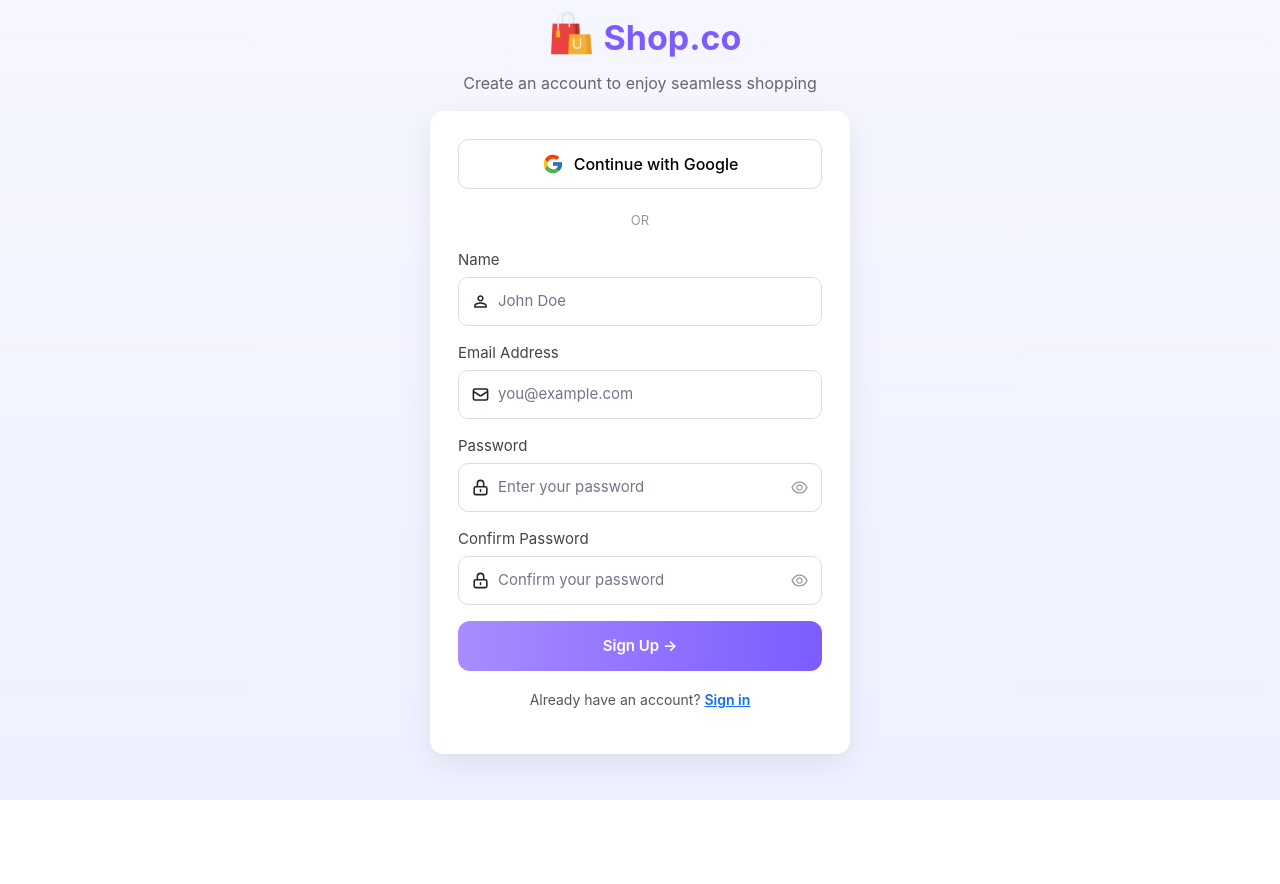
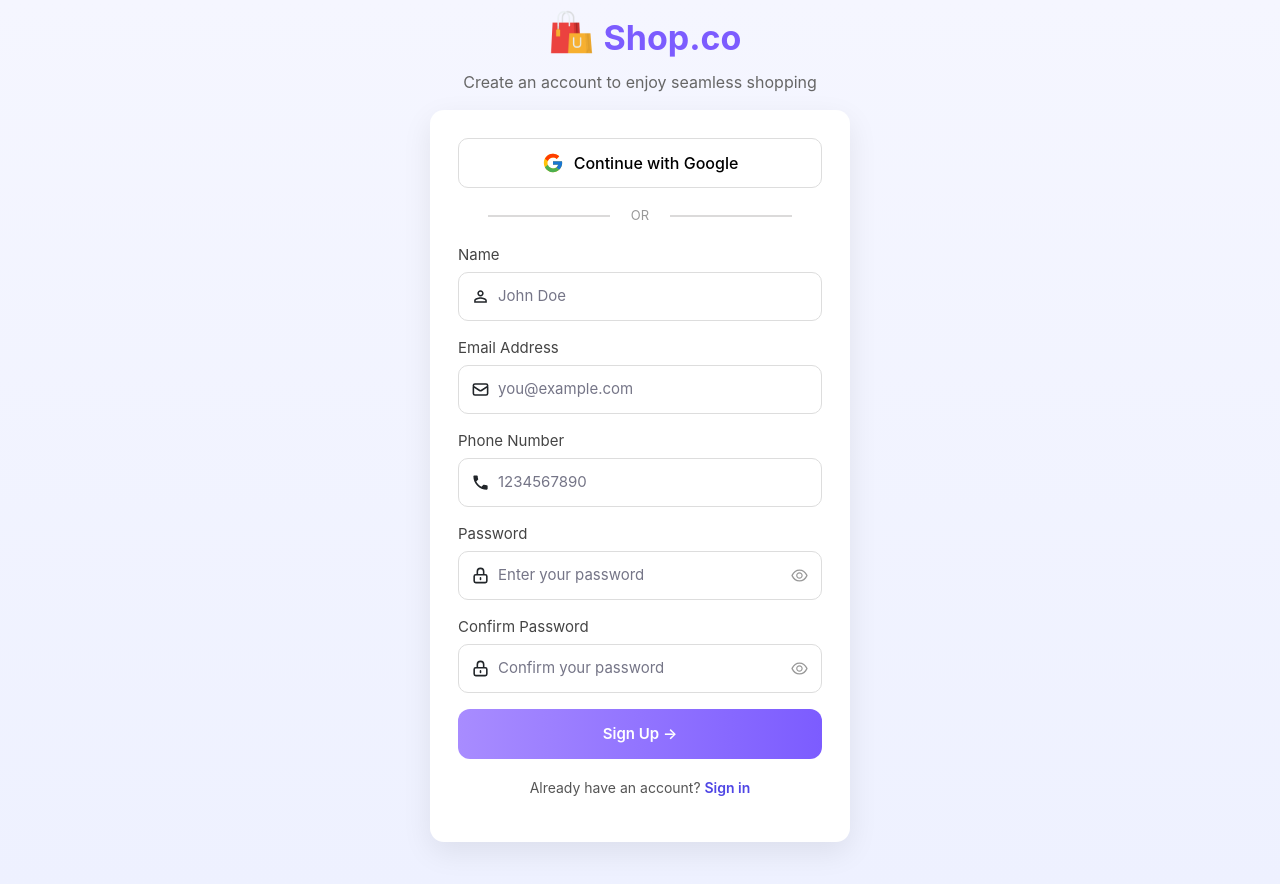
Before and after one commit to Kavinkumar84/Shop.co, a React (Vite) app: page /signup in a window 1280 px wide. Shown: the top 884 px of the page. Before the commit the page ends 800 px from the top, so only its background shows below. Built offline with nearby package versions, Linux system fonts and the light colour scheme.

Commit message:
Auth Component Added

```diff
--- a/src/css/ForgetPass.css
+++ b/src/css/ForgetPass.css
@@ -17,7 +17,12 @@
   font-size: 25px;
   color: #9c9a9a;
 }
+.forgot{
+    color: rgb(79 70 229);
+    font-weight: 700;
+    font-size: 13px;
 
+}
 .forgot-modal {
   background: #fff;
   width: 420px;
@@ -27,6 +32,17 @@
   display: flex;
   flex-direction: column;
   align-items: center;
+}
+.divider{
+    display: flex;
+    align-items: center;
+    justify-content: space-between;
+    padding: 0 30px;
+}
+.or-line{
+    width: 40%;
+    border: 1px solid rgb(219, 218, 218);
+    height: 0px;
 }
 .mail-logo {
   width: 62px;
--- a/src/pages/Login.jsx
+++ b/src/pages/Login.jsx
@@ -2,7 +2,7 @@
 import { FcGoogle } from "react-icons/fc";
 import { HiOutlineMail, HiOutlineLockClosed } from "react-icons/hi";
 import { AiOutlineEye } from "react-icons/ai";
-import Logo from "../assets/Logo.webp";
+import Logo from "../assets/logo.png";
 import { Link, useNavigate } from "react-router-dom";
 import { MdOutlineErrorOutline } from "react-icons/md";
 import { RxCross2 } from "react-icons/rx";
@@ -126,7 +126,9 @@
         </button>
 
         <div className="divider">
+          <div className="or-line"></div>
           <span>OR</span>
+          <div className="or-line"></div>
         </div>
 
         <div className="form-field">
@@ -203,7 +205,7 @@
         <p className="signup-text">
           Don&apos;t have an account?{" "}
           <span>
-            <Link to={"/signup"}>Create Account</Link>
+            <Link to={"/signup"} style={{textDecoration:"none",color:"rgb(79 70 229)"}}>Create Account</Link>
           </span>
         </p>
       </div>
--- a/src/pages/Otp.jsx
+++ b/src/pages/Otp.jsx
@@ -26,7 +26,7 @@
     if (showSuccess) {
       const timer = setTimeout(() => {
         setShowSuccess(false);
-      }, 3000);
+      }, 2000);
 
       return () => clearTimeout(timer);
     }
--- a/src/pages/SignUp.jsx
+++ b/src/pages/SignUp.jsx
@@ -10,7 +10,7 @@
   HiOutlineMail,
 } from "react-icons/hi";
 import { AiOutlineEye, AiOutlineEyeInvisible } from "react-icons/ai";
-import { MdPersonOutline } from "react-icons/md";
+import { MdPersonOutline, MdPhone } from "react-icons/md";
 const SignUp = () => {
   const [isFilled, setisFilled] = useState(true);
   const [UserData, setUserData] = useState({
@@ -25,6 +25,7 @@
   const [matchError, setMatchError] = useState("");
   const [showPassword, setShowPassword] = useState(false);
   const [showRePassword, setShowRePassword] = useState(false);
+
 
   const checkPasswordStrength = (password) => {
     let score = 0;
@@ -95,7 +96,9 @@
         </button>
 
         <div className="divider">
+          <div className="or-line"></div>
           <span>OR</span>
+          <div className="or-line"></div>
         </div>
 
         <div className="form-field">
@@ -110,6 +113,13 @@
           <div className="input-box">
             <HiOutlineMail />
             <input type="email" placeholder="you@example.com" />
+          </div>
+        </div>
+        <div className="form-field">
+          <label>Phone Number</label>
+          <div className="input-box">
+            <MdPhone />
+            <input type="number" placeholder="1234567890" />
           </div>
         </div>
 
@@ -195,7 +205,7 @@
         <p className="signup-text">
           Already have an account?{" "}
           <span>
-            <Link to={"/login"}>Sign in</Link>
+            <Link to={"/login"} style={{textDecoration:"none",color:"rgb(79 70 229)"}}>Sign in</Link>
           </span>
         </p>
       </div>
```
Also changed, not shown: src/assets/logo.png (added).
